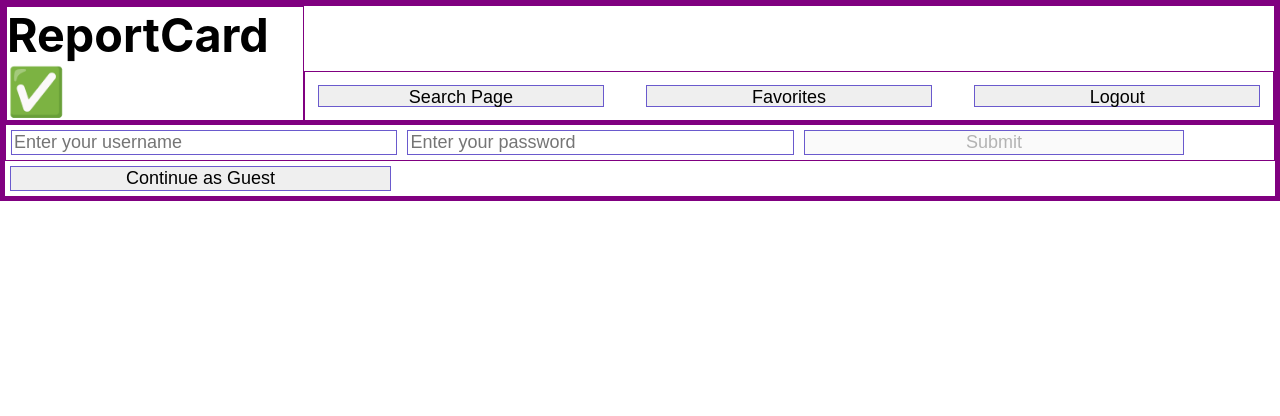
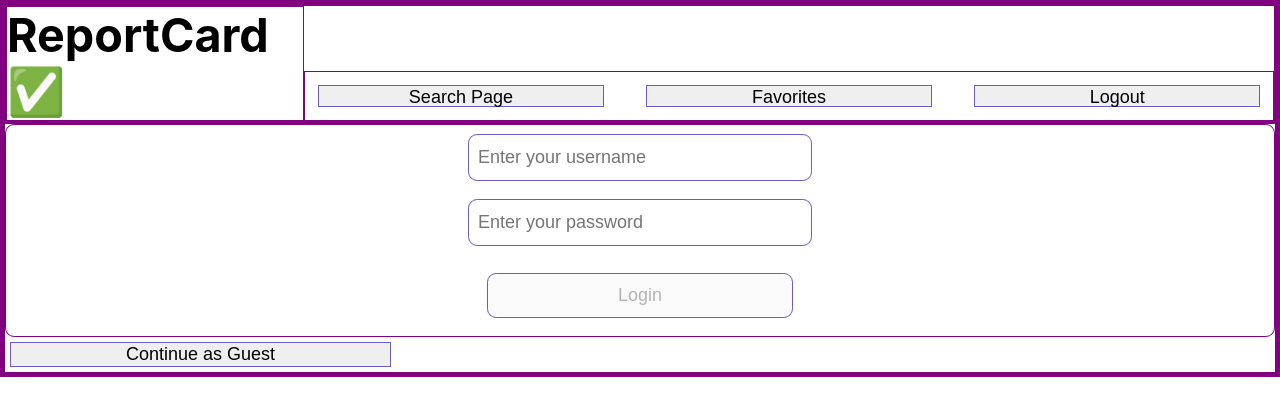
Before and after one commit to reportcard-org/reportcard-fe, a React (Create React App) app: page / in a window 1280 px wide. Shown: the top 416 px of the page. Built offline with nearby package versions, Linux system fonts and the light colour scheme.

Commit message:
Add basic stlying to login form

```diff
--- a/src/components/UserLoginForm/UserLoginForm.js
+++ b/src/components/UserLoginForm/UserLoginForm.js
@@ -6,13 +6,13 @@ const UserLoginForm = ({ userLogin }) => {
     const [userName, setUserName] = useState("")
     const [password, setPassword] = useState("")
 
-    const handleUserNameChange = (event) => {
-        setUserName(event.target.value)
-    }
+    // const handleUserNameChange = (event) => {
+    //     setUserName(event.target.value)
+    // }
 
-    const handlePasswordChange = event => {
-        setPassword(event.target.value)
-    }
+    // const handlePasswordChange = event => {
+    //     setPassword(event.target.value)
+    // }
 
     const handleSubmit = event => {
         event.preventDefault()
@@ -37,16 +37,16 @@ const UserLoginForm = ({ userLogin }) => {
                 name="userName"
                 placeholder="Enter your username"
                 value={userName}
-                onChange={(event) => handleUserNameChange(event.target.value)}
+                onChange={(event) => setUserName(event.target.value)}
             />
             <input
                 type="text"
                 name="password"
                 placeholder="Enter your password"
                 value={password}
-                onChange={(event) => handlePasswordChange(event.target.value)}
+                onChange={(event) => setPassword(event.target.value)}
             />
-            <button className='search-button' type='submit' disabled={!userName || !password }>Submit</button>
+            <button className='login-button' type='submit' disabled={!userName || !password }>Login</button>
         </form>
     )
 
--- a/src/components/UserLoginForm/UserLoginForm.scss
+++ b/src/components/UserLoginForm/UserLoginForm.scss
@@ -1,10 +1,23 @@
-/* .user-login-form {
-    margin: auto;
+.user-login-form {
+    display: flex;
+    flex-direction: column;
+    // justify-content: space-evenly;
+    align-items: center;
+    border-radius: 9.14px;
 }
 
-input, select, button {
-    margin: 5px;
-    width: 30%;
-    border: 1px solid slateblue;
+input {
+    padding: .5em;
+    margin: .5em;
+    height: 1.5em;
+    width: 18em;
+    border-radius: 9.14px;
+}
+
+.login-button {
+    margin: 1em;
+    width: 17em;
+    height: 2.5em;
+    border-radius: 9.14px;
     font-size: 18px;
-} */
+}
```
